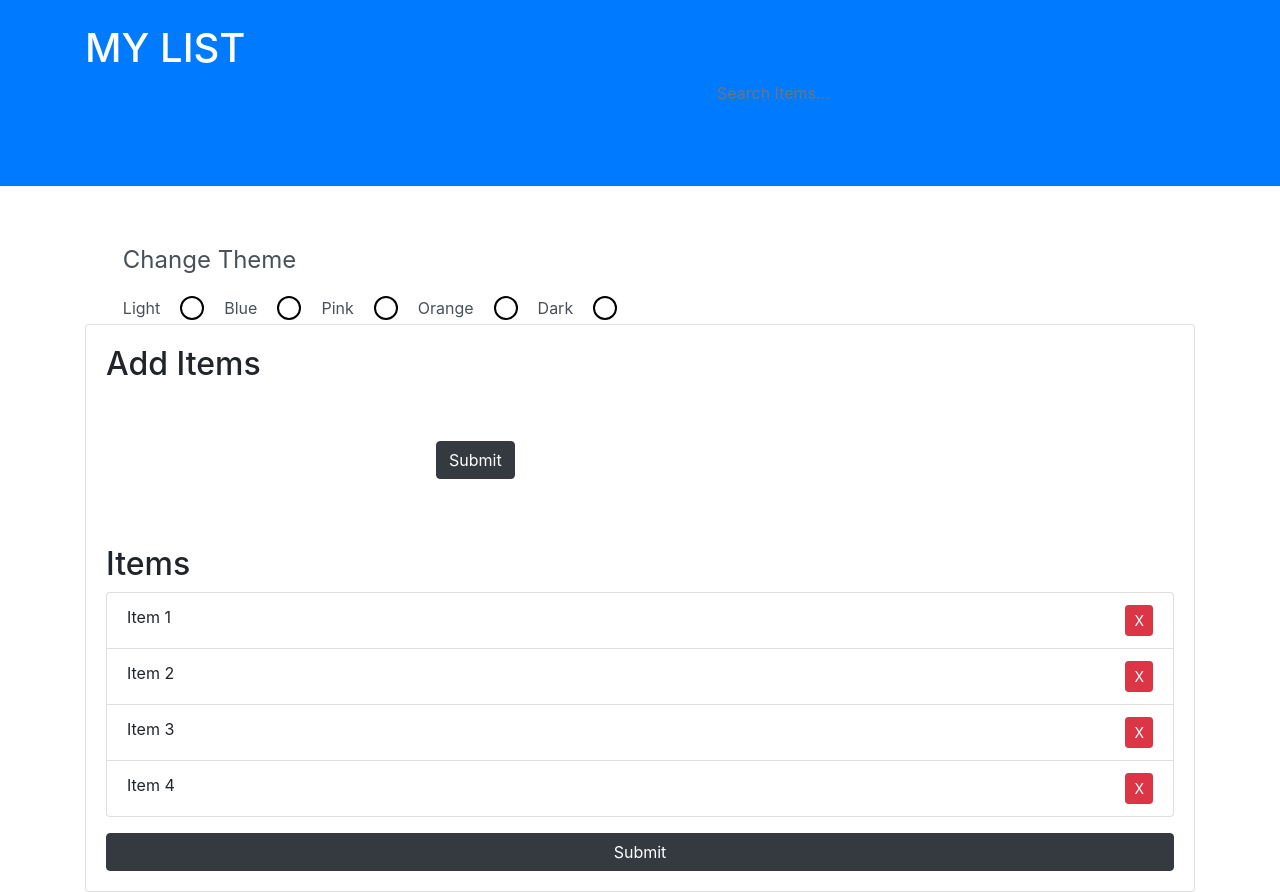
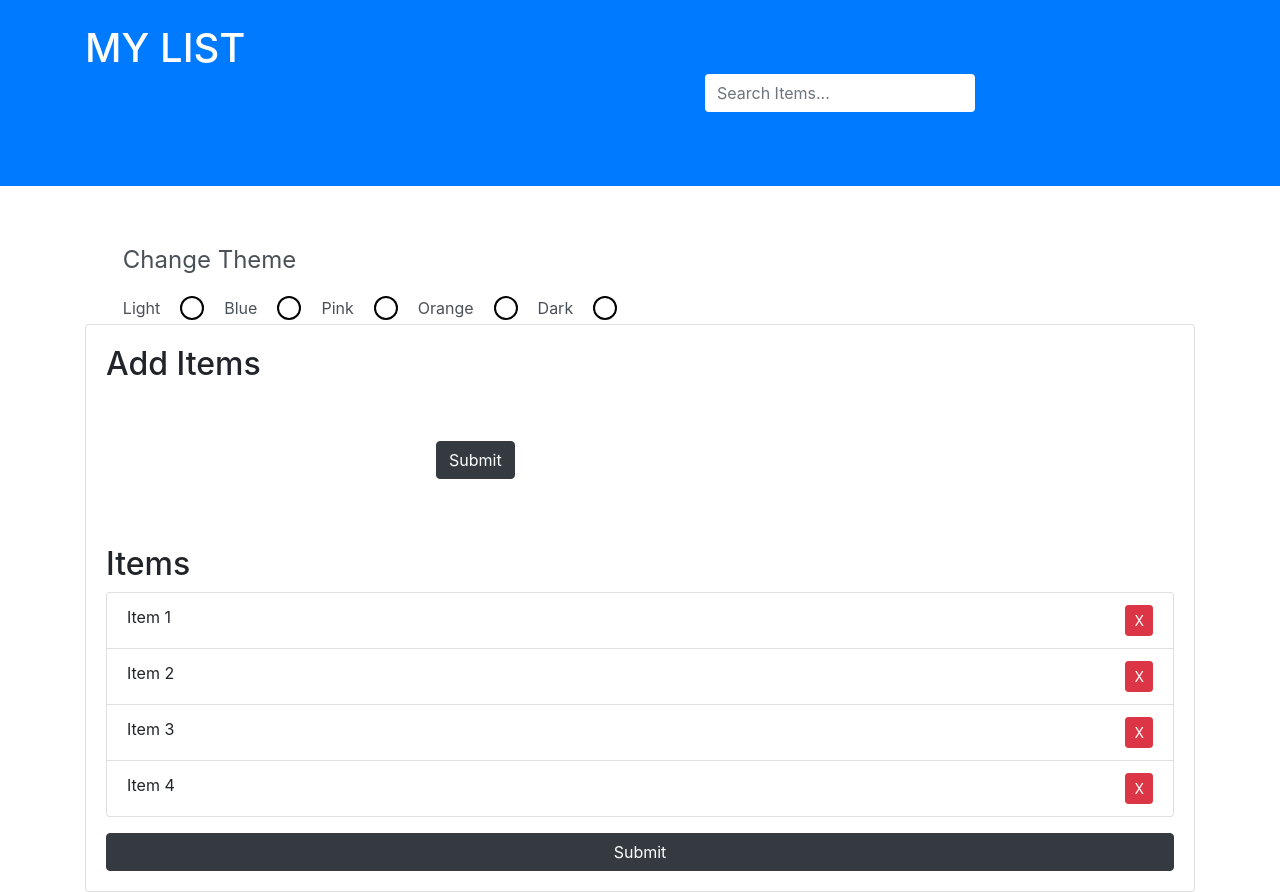
Before and after one commit to harsh-sharma-z/TO-DO-List, a plain HTML site: page index.html in a window 1280 px wide. Drawn offline with nearby package versions, Linux system fonts and the light colour scheme.

Commit message:
Update index.html

```diff
--- a/index.html
+++ b/index.html
@@ -23,7 +23,7 @@
                     <!-- <h1 id="header-title">123<span style="display: none;">MY LIST</span></h1> -->
                 </div>
                 <div class="col-md-6 align-self-center">
-                    <input type="text" class="form-control" id="filter" placeholder="Search Items..." onkeyup="myFunction()">
+                    <input type="text" class="form-control" id="filter" style="background-color:white" placeholder="Search Items..." onkeyup="myFunction()">
                 </div>
             </div>
         </div>
```
